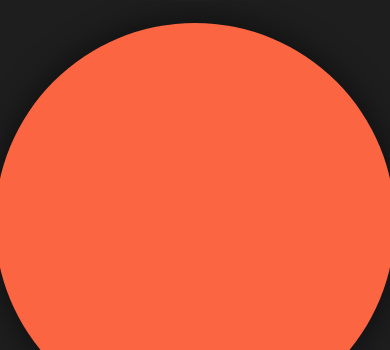
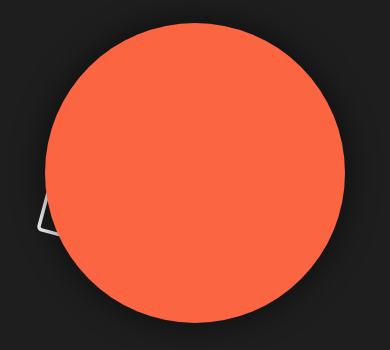
Before and after one commit to AlexMerinov/AlexMerinov.github.io, a plain HTML site: page index.html in a window 390 px wide. Shown: the part 59-409 px from the top of the page. Drawn offline with Linux system fonts and the light colour scheme.

Commit message:
Add files via upload

```diff
--- a/css/style.css
+++ b/css/style.css
@@ -359,6 +359,7 @@ body.menu-show {
     height: 910px;
     display: flex;
     position: relative;
+    min-height: 700px;
     &::after {
         content: '';
         display: block;
@@ -393,7 +394,8 @@ body.menu-show {
 
         @media (max-width: 768px) {
             top: 30px;
-            /* opacity: 0.7; */
+            width: 300px;
+            height: 300px;
         }
     }
     &::before {
```
